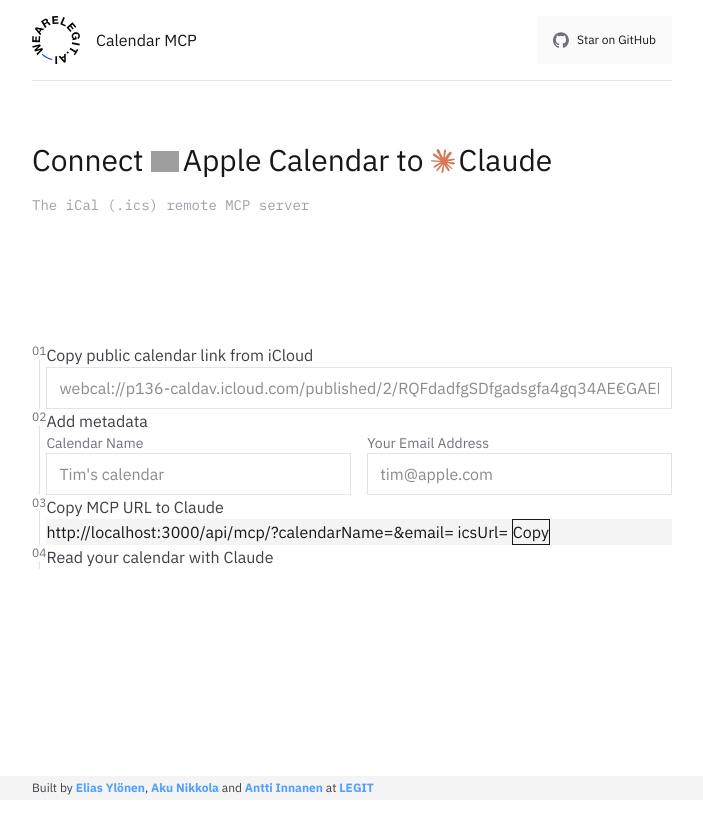
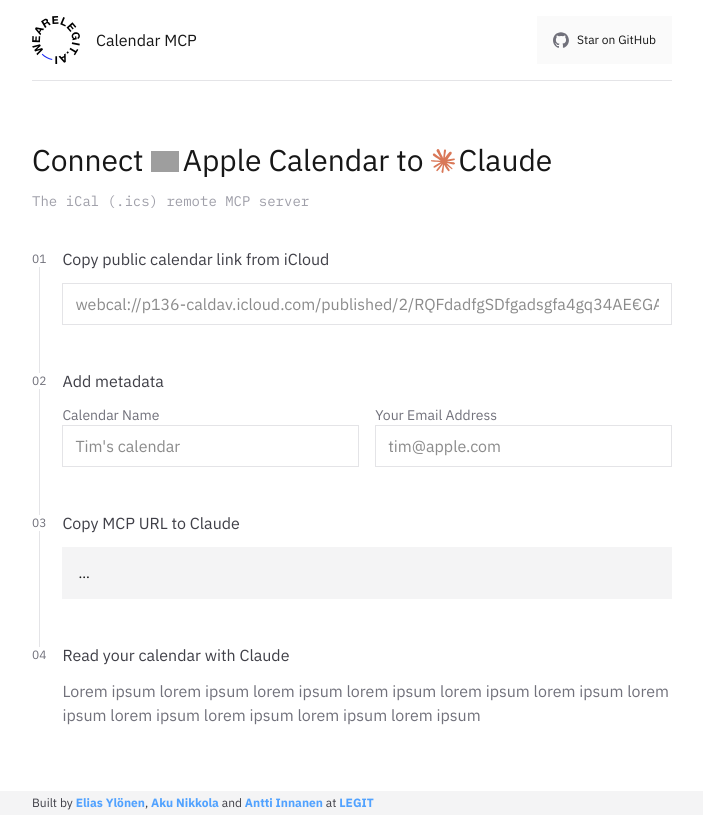
Before and after one commit to Legit-AI/calendar-mcp, a Next.js app: page / in a window 1280 px wide. Shown: the whole page, without its empty margins (288-991 px from the left). Built offline with nearby package versions, Linux system fonts and the light colour scheme; grey boxes are pictures that could not be loaded.

Commit message:
Front page steps draft

```diff
--- a/src/app/Footer.tsx
+++ b/src/app/Footer.tsx
@@ -15,7 +15,7 @@
 );
 
 export const Footer = () => (
-  <footer className="flex justify-center items-center bg-zinc-100 h-6 text-zinc-700 text-xs">
+  <footer className="flex justify-center items-center bg-zinc-100 min-h-6 text-zinc-700 text-xs">
     <div className="flex-1 max-w-2xl px-4">
       Built by&nbsp;
       <FooterLink href="https://www.linkedin.com/in/eliasylonen">
--- a/src/app/HeroSection.tsx
+++ b/src/app/HeroSection.tsx
@@ -2,7 +2,7 @@
 import { ClaudeLogo } from "./ClaudeLogo";
 
 export const HeroSection = () => (
-  <section className="px-4 py-16 w-full flex flex-col max-w-2xl">
+  <section className="px-4 pt-16 pb-10 w-full flex flex-col max-w-2xl">
     <h1 className="text-3xl leading-none">
       Connect{" "}
       <Image
@@ -15,7 +15,7 @@
       Apple Calendar to <ClaudeLogo className="w-6 h-6 inline -mt-1 mr-1" />
       Claude
     </h1>
-    <div className="font-[family-name:var(--font-ibm-plex-mono)] text-zinc-400 text-sm pt-5">
+    <div className="font-[family-name:var(--font-ibm-plex-mono)] text-zinc-400 text-sm pt-4">
       The iCal (.ics) remote MCP server
     </div>
   </section>
--- a/src/app/StepsSection.tsx
+++ b/src/app/StepsSection.tsx
@@ -29,16 +29,17 @@
   number,
   title,
   children,
-}: PropsWithChildren & { number: number; title: string }) => (
+  isLast,
+}: PropsWithChildren & { number: number; title: string; isLast?: boolean }) => (
   <div className="flex">
-    <div className="flex flex-col">
+    <div className="flex flex-col pr-4">
       <div className="text-xs uppercase text-zinc-500 font-[family-name:var(--font-ibm-plex-mono)">
         0{number}
       </div>
-      <div className="m-auto flex-1 w-[1px] bg-zinc-200" />
+      {!isLast && <div className="m-auto flex-1 w-[1px] bg-zinc-200" />}
     </div>
-    <div className="flex-1 flex flex-col">
-      <h2 className="text-zinc-700">{title}</h2>
+    <div className={`flex-1 flex flex-col ${isLast ? "" : "pb-12"}`}>
+      <h2 className="text-zinc-700 leading-none pb-4">{title}</h2>
       {children}
     </div>
   </div>
@@ -48,12 +49,9 @@
   const [icsUrl, setIcsUrl] = useState("");
   const [calendarName, setCalendarName] = useState("");
   const [email, setEmail] = useState("");
+  const [isCopied, setIsCopied] = useState(false);
 
-  const { success: isIcsUrlValid } = z
-    .string()
-    .url()
-    .catch("")
-    .safeParse(icsUrl);
+  const { success: isIcsUrlValid } = z.string().url().safeParse(icsUrl);
 
   const mcpUrl = `${
     process.env.VERCEL_PROJECT_PRODUCTION_URL ?? "http://localhost:3000/"
@@ -61,8 +59,15 @@
   ${encodeURIComponent(email)}icsUrl=
   ${encodeURIComponent(icsUrl)}`;
 
+  const isMcpUrlRegenerating = false; // TODO: Should be true for 500ms after any field changes
+
+  const isMcpUrlVisible =
+    isIcsUrlValid && calendarName && email && !isMcpUrlRegenerating;
+
+  // TODO: Add step by step disabled steps
+
   return (
-    <section className="px-4 py-16 w-full flex flex-col max-w-2xl">
+    <section className="px-4 pb-16 w-full flex flex-col max-w-2xl">
       <Step number={1} title="Copy public calendar link from iCloud">
         <Input
           placeholder="webcal://p136-caldav.icloud.com/published/2/RQFdadfgSDfgadsgfa4gq34AE€GAEFGASDFGArgADF_ASdfgadsfgAFdGAhgtrwf"
@@ -73,22 +78,45 @@
         <div className="flex">
           <div className="flex-1 flex flex-col pr-4">
             <InputLabel>Calendar Name</InputLabel>
-            <Input placeholder={"Tim's calendar"} />
+            <Input
+              placeholder={"Tim's calendar"}
+              onChange={(event) => setCalendarName(event.target.value)}
+            />
           </div>
           <div className="flex-1 flex flex-col">
             <InputLabel>Your Email Address</InputLabel>
-            <Input placeholder="tim@apple.com" />
+            <Input
+              placeholder="tim@apple.com"
+              onChange={(event) => setEmail(event.target.value)}
+            />
           </div>
         </div>
       </Step>
       <Step number={3} title="Copy MCP URL to Claude">
-        <div className="bg-zinc-100 font-[family-name:var(--font-ibm-plex-mono)">
-          { mcpUrl}
-          <button className="border hover:bg-zinc-50">Copy</button>
+        <div
+          className={`p-4 text-sm flex bg-zinc-100 font-[family-name:var(--font-ibm-plex-mono) transition-all duration-500`}
+        >
+          {isMcpUrlVisible ? (
+            <>
+              {mcpUrl}
+              <button
+                className={`cursor-pointer px-4 border border-zinc-200 transition-all active:bg-zinc-100 active:scale-95 ${isCopied ? "bg-zinc-100" : "bg-white hover:bg-zinc-50"}`}
+                onClick={() => setIsCopied(true)}
+              >
+                Copy
+              </button>
+            </>
+          ) : (
+            "..."
+          )}
         </div>
         {/* TODO: Instructions how to add a remote MCP to Claude */}
       </Step>
-      <Step number={4} title="Read your calendar with Claude">
+      <Step isLast number={4} title="Read your calendar with Claude">
+        <p className="text-zinc-500">
+          Lorem ipsum lorem ipsum lorem ipsum lorem ipsum lorem ipsum lorem
+          ipsum lorem ipsum lorem ipsum lorem ipsum lorem ipsum lorem ipsum
+        </p>
         {/* TODO: Try a prompt. Example: "Find concerts tomorrow in Paris that fit my calendar" */}
       </Step>
     </section>
```
